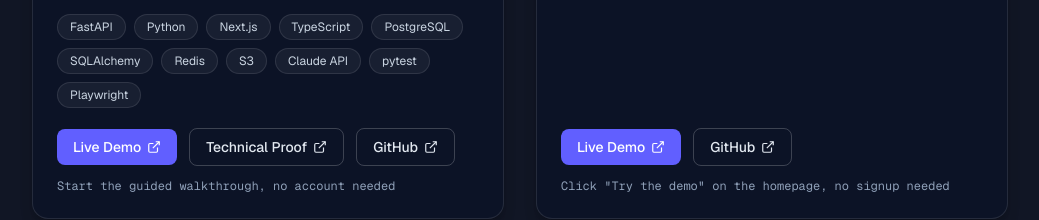
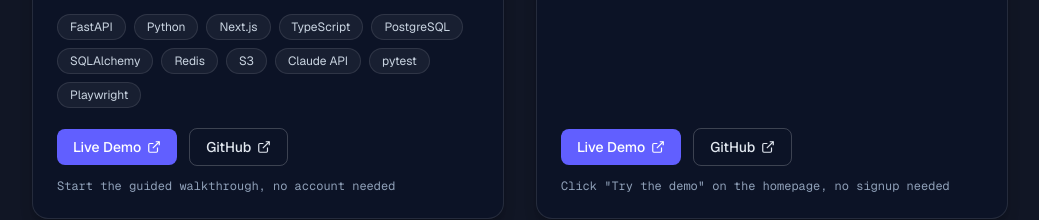
Before and after one commit to BMcCarthy96/portfolio, a Next.js app: page / in a window 1280 px wide. Shown: the part 2660-2880 px from the top of the page, without its empty margins (120-1159 px from the left). Built offline with nearby package versions, Linux system fonts and the light colour scheme.

Commit message:
Simplify IntakeFlow portfolio links (#9)

```diff
--- a/data/projects.ts
+++ b/data/projects.ts
@@ -149,10 +149,6 @@ export const featuredProjects: Project[] = [
         primary: true,
       },
       {
-        label: "Technical Proof",
-        href: "https://healthcare-intake-ai.vercel.app/proof",
-      },
-      {
         label: "GitHub",
         href: "https://github.com/BMcCarthy96/healthcare-intake-ai",
       },
```
